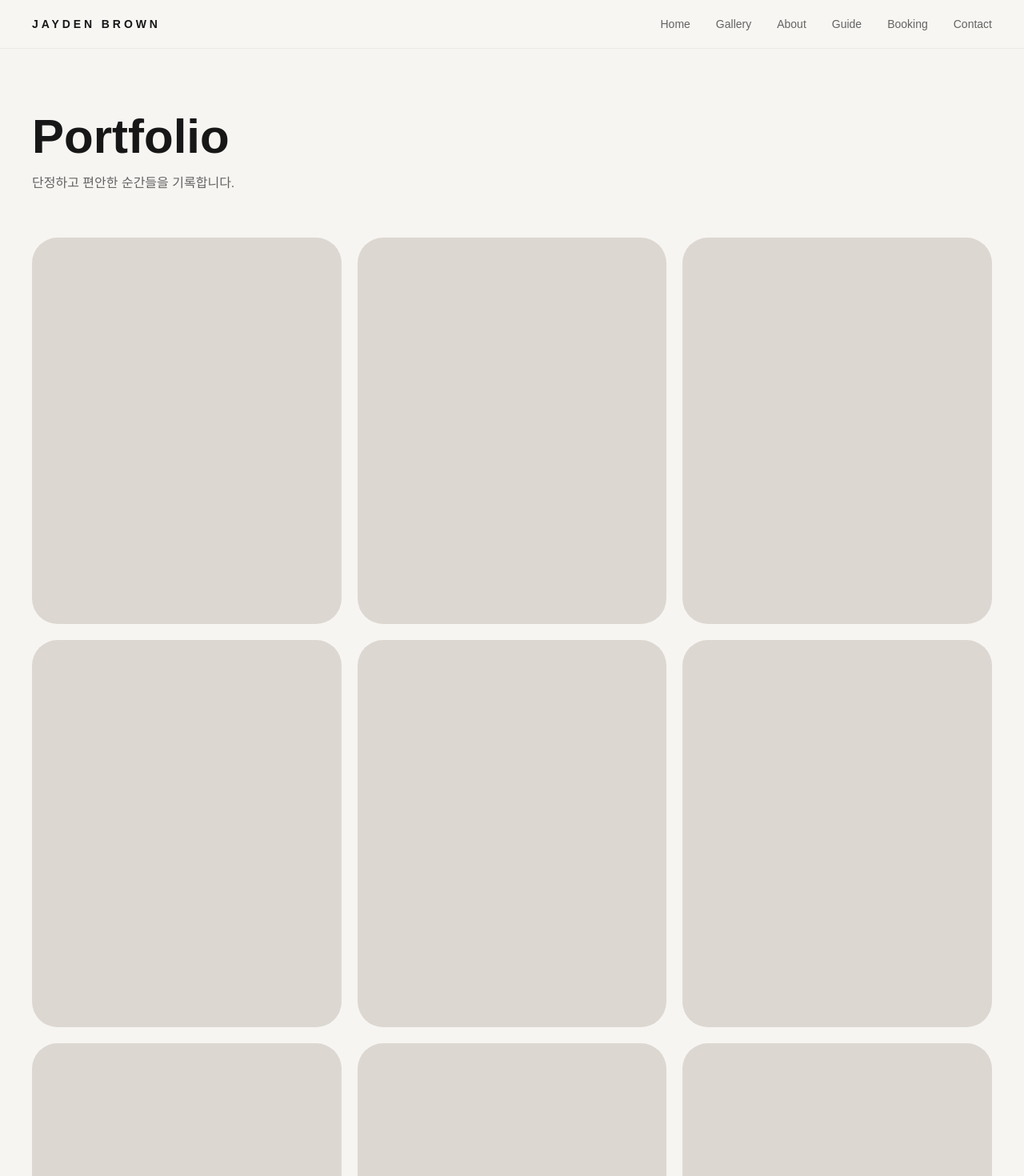
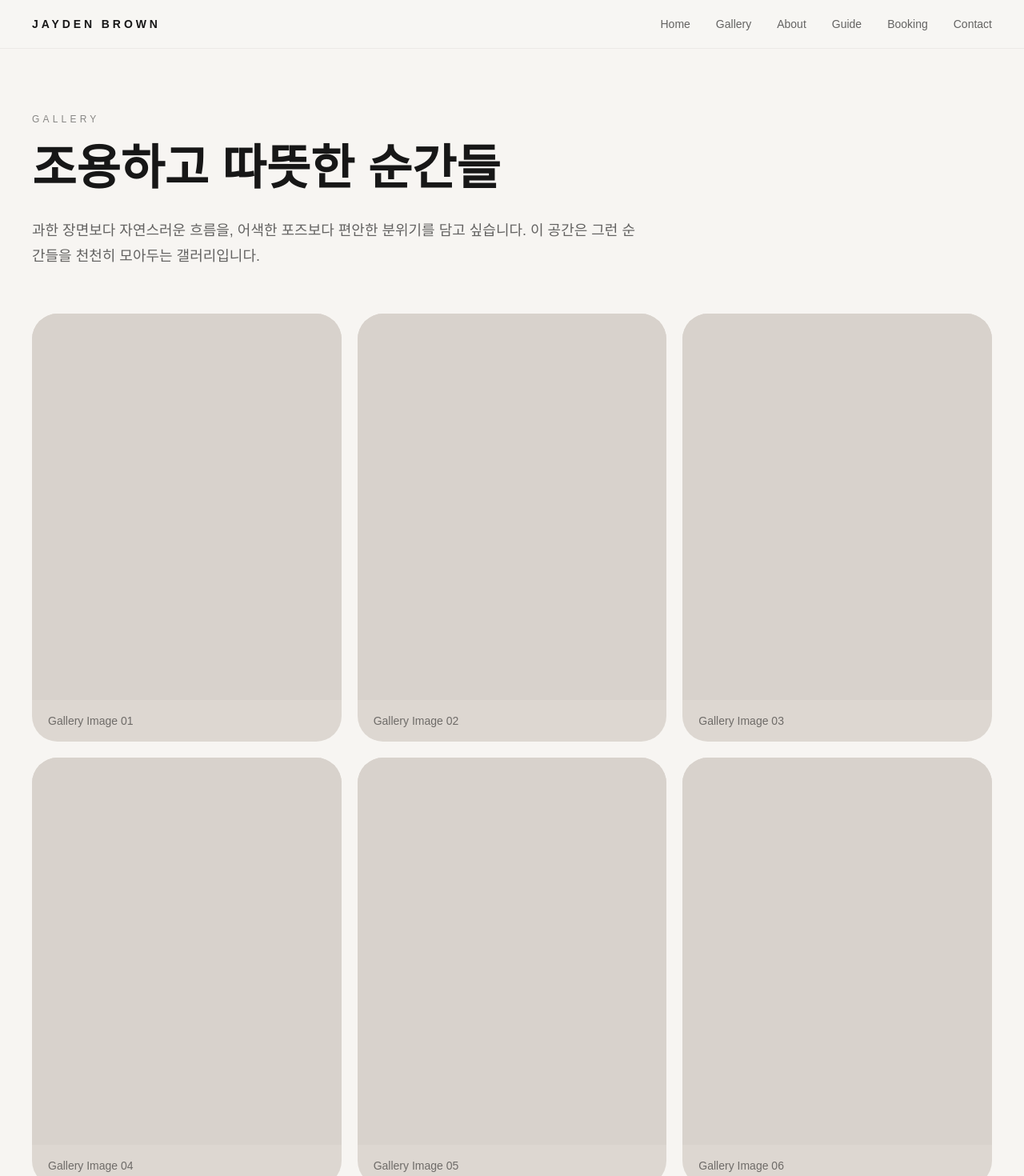
Before and after one commit to jaydenbrowngallery/jaydenbrown, a Next.js app: page /portfolio in a window 1280 px wide. Shown: the top 1470 px of the page at 80% size. Built offline with nearby package versions, Linux system fonts and the light colour scheme.

Commit message:
update gallery page

```diff
--- a/app/portfolio/page.tsx
+++ b/app/portfolio/page.tsx
@@ -1,21 +1,59 @@
-export default function Portfolio() {
+const galleryItems = [
+  { id: 1, title: "Gallery Image 01" },
+  { id: 2, title: "Gallery Image 02" },
+  { id: 3, title: "Gallery Image 03" },
+  { id: 4, title: "Gallery Image 04" },
+  { id: 5, title: "Gallery Image 05" },
+  { id: 6, title: "Gallery Image 06" },
+  { id: 7, title: "Gallery Image 07" },
+  { id: 8, title: "Gallery Image 08" },
+  { id: 9, title: "Gallery Image 09" },
+  { id: 10, title: "Gallery Image 10" },
+  { id: 11, title: "Gallery Image 11" },
+  { id: 12, title: "Gallery Image 12" },
+];
+
+export default function PortfolioPage() {
   return (
-    <main className="min-h-screen bg-[#f7f5f2] px-6 py-20 md:px-10">
-      <div className="mx-auto max-w-7xl">
-        <h1 className="text-4xl font-semibold md:text-6xl">Portfolio</h1>
-        <p className="mt-4 text-black/60">
-          단정하고 편안한 순간들을 기록합니다.
-        </p>
+    <main className="min-h-screen bg-[#f7f5f2]">
+      <section className="mx-auto max-w-7xl px-6 py-20 md:px-10">
+        <div className="max-w-3xl">
+          <p className="text-xs tracking-[0.35em] text-black/45 uppercase">
+            Gallery
+          </p>
+          <h1 className="mt-4 text-4xl font-semibold leading-tight md:text-6xl">
+            조용하고 따뜻한 순간들
+          </h1>
+          <p className="mt-6 text-base leading-8 text-black/60 md:text-lg">
+            과한 장면보다 자연스러운 흐름을,
+            어색한 포즈보다 편안한 분위기를 담고 싶습니다.
+            이 공간은 그런 순간들을 천천히 모아두는 갤러리입니다.
+          </p>
+        </div>
 
-        <div className="mt-14 grid gap-5 md:grid-cols-3">
-          {Array.from({ length: 12 }).map((_, i) => (
-            <div
-              key={i}
-              className="aspect-[4/5] rounded-[2rem] bg-[#dcd7d1]"
-            />
+        <div className="mt-14 grid gap-5 sm:grid-cols-2 lg:grid-cols-3">
+          {galleryItems.map((item) => (
+            <button
+              key={item.id}
+              className="group overflow-hidden rounded-[2rem] bg-[#ddd7d1] text-left transition hover:-translate-y-1"
+              type="button"
+            >
+              <div className="aspect-[4/5] w-full bg-[#d8d2cc]" />
+              <div className="px-5 py-4">
+                <p className="text-sm text-black/50">{item.title}</p>
+              </div>
+            </button>
           ))}
         </div>
-      </div>
+
+        <div className="mt-20 rounded-[2rem] border border-black/10 bg-white px-8 py-10">
+          <p className="text-sm leading-7 text-black/60">
+            현재는 기본 갤러리 구조를 먼저 구성해두었습니다.
+            이후에는 업로드한 사진이 자동으로 이 페이지에 반영되도록
+            연결할 예정입니다.
+          </p>
+        </div>
+      </section>
     </main>
   );
 }
```
